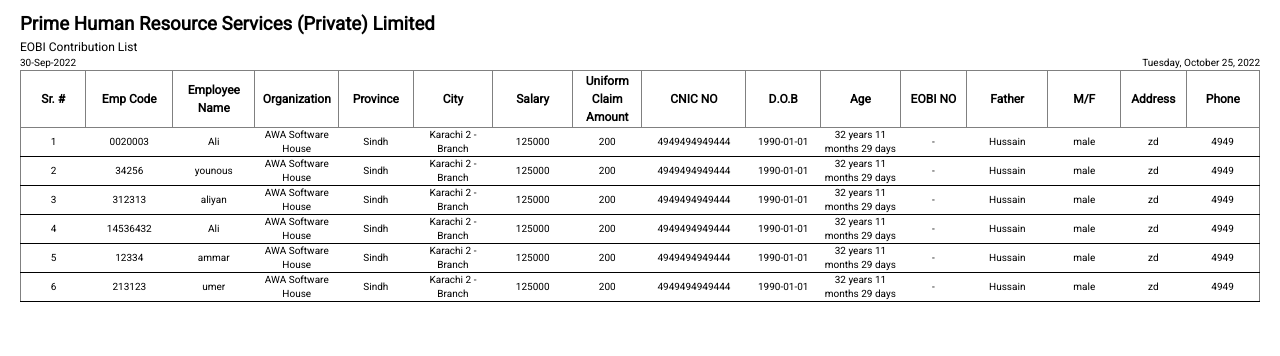
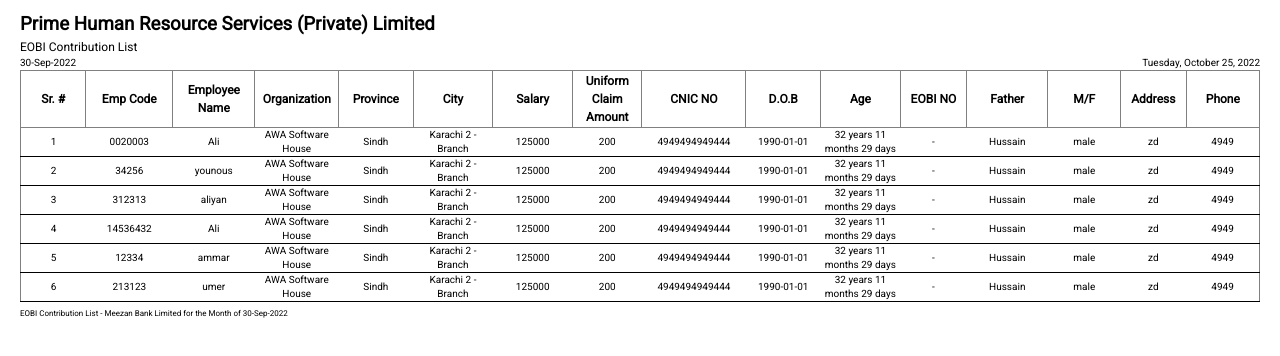
Before and after one commit to UmerGillani36/phrsReportBuilding, a React (Create React App) app: page / in a window 1280 px wide. Shown: the top 356 px of the page. Built offline with nearby package versions, Linux system fonts and the light colour scheme.

Commit message:
EOBI Contribution List Done v2

```diff
--- a/src/components/ClientDetails/ClientDetails.js
+++ b/src/components/ClientDetails/ClientDetails.js
@@ -40,6 +40,12 @@ const ClientDetails = () => {
             })}
         </table>
       </div>
+      <div className={classes.BottomTextDiv}>
+        <p className={classes.BottomText}>
+          EOBI Contribution List - Meezan Bank Limited for the Month of
+          30-Sep-2022
+        </p>
+      </div>
     </page>
   );
 };
--- a/src/components/ClientDetails/ClientDetails.module.css
+++ b/src/components/ClientDetails/ClientDetails.module.css
@@ -58,3 +58,13 @@ align-items: center;
   td{
     text-align: center;
   }
+  .BottomTextDiv{
+    width: 100%;
+    display: flex;
+    justify-content: flex-start;
+  }
+  .BottomText{
+    font-family: 'Heebo', sans-serif;
+    font-size: 8px;
+    margin: 6px 0px 0px 0px;
+  }
```
